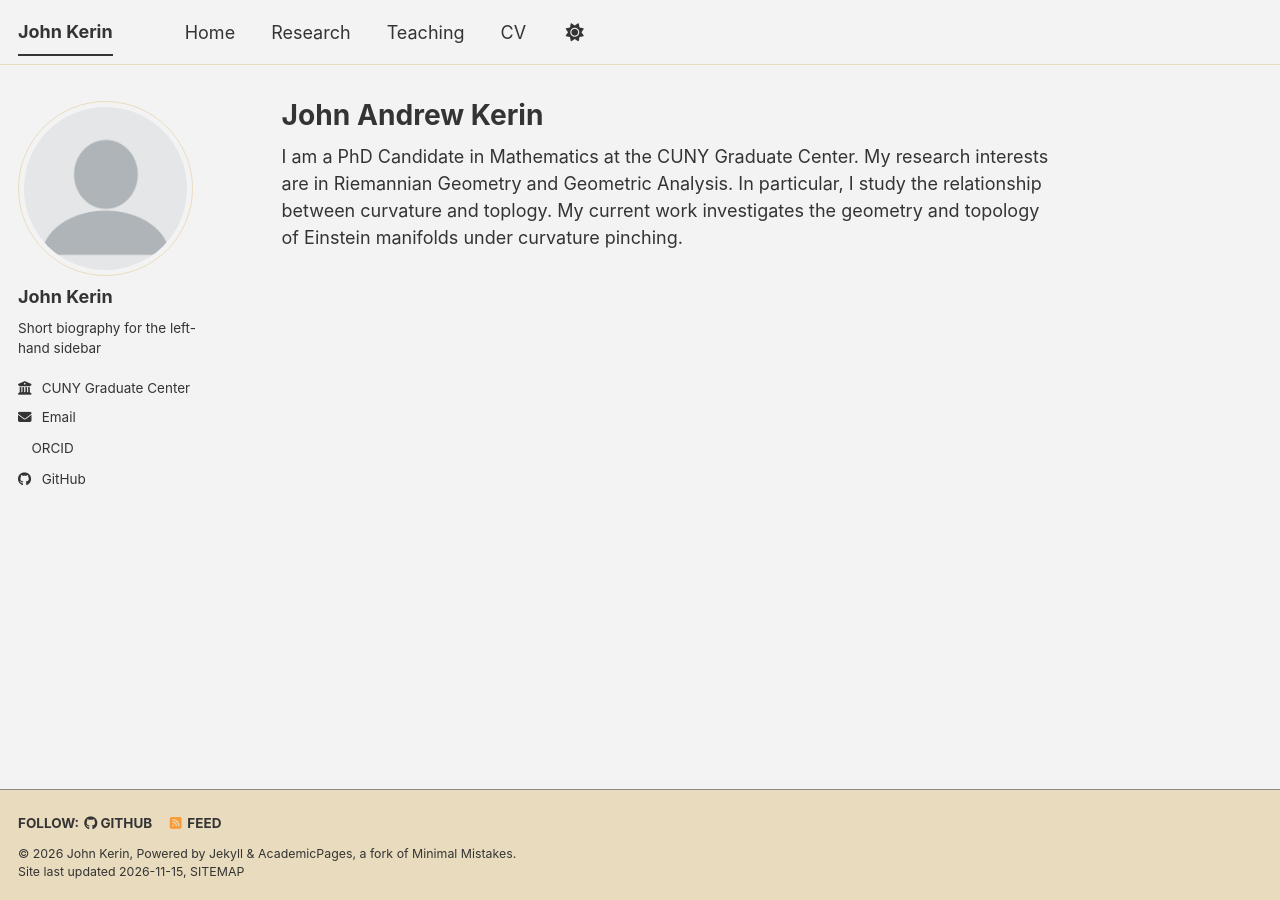
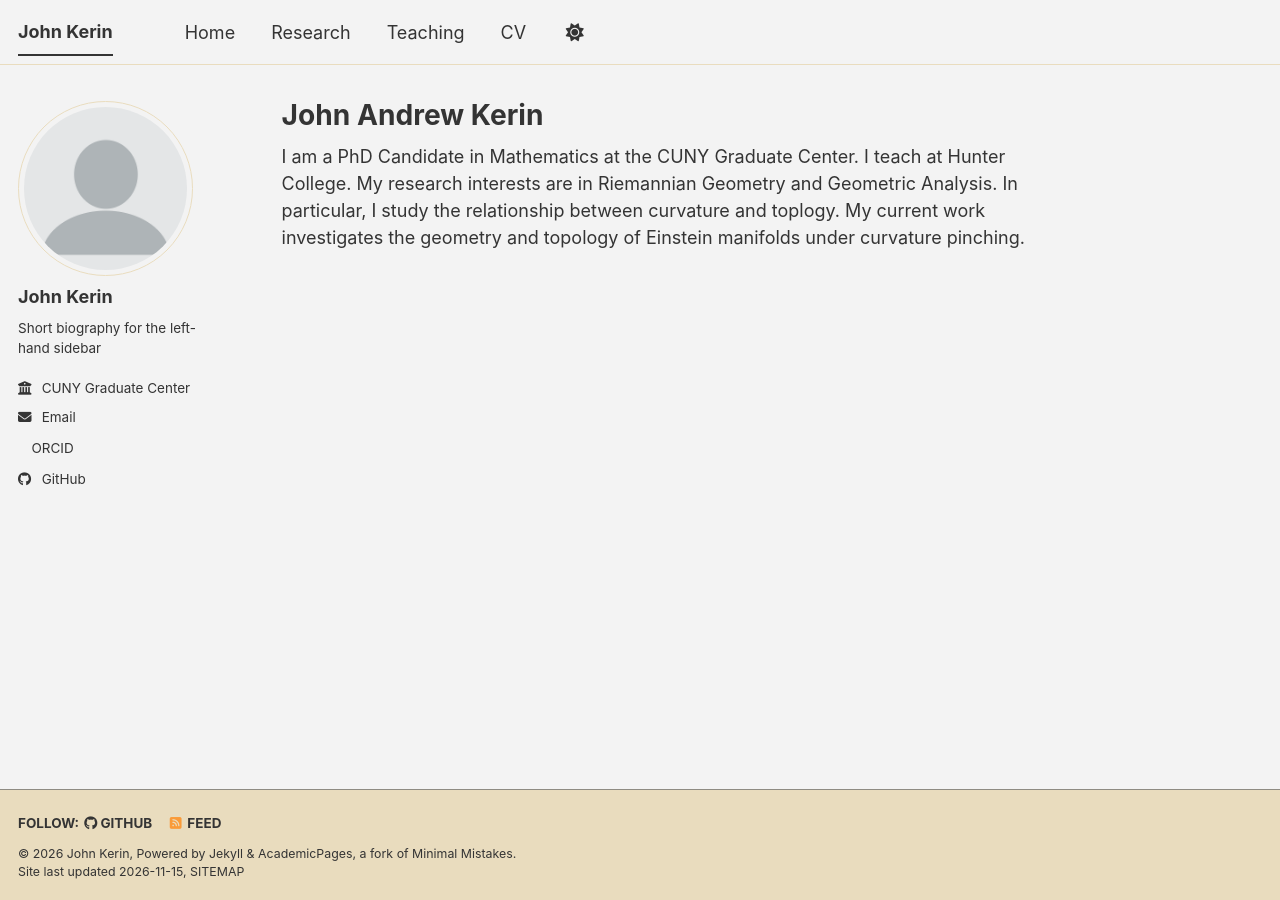
Before and after one commit to johnandrewkerin/johnandrewkerin.github.io, a Jekyll site: the page built from _pages/about.md, in a window 1280 px wide. Built offline with Jekyll 4.4.1, drawn with Linux system fonts in a browser that asks for light colours; a script bundle is joined from its source files by our own code; a style sheet for code colours, icons or effects is not loaded.

Commit message:
Update about.md

```diff
--- a/_pages/about.md
+++ b/_pages/about.md
@@ -5,4 +5,4 @@ title: "John Andrew Kerin"
 author_profile: true
 ---
 
-I am a PhD Candidate in Mathematics at the CUNY Graduate Center. My research interests are in Riemannian Geometry and Geometric Analysis. In particular, I study the relationship between curvature and toplogy. My current work investigates the geometry and topology of Einstein manifolds under curvature pinching.
+I am a PhD Candidate in Mathematics at the CUNY Graduate Center. I teach at Hunter College. My research interests are in Riemannian Geometry and Geometric Analysis. In particular, I study the relationship between curvature and toplogy. My current work investigates the geometry and topology of Einstein manifolds under curvature pinching.
```
